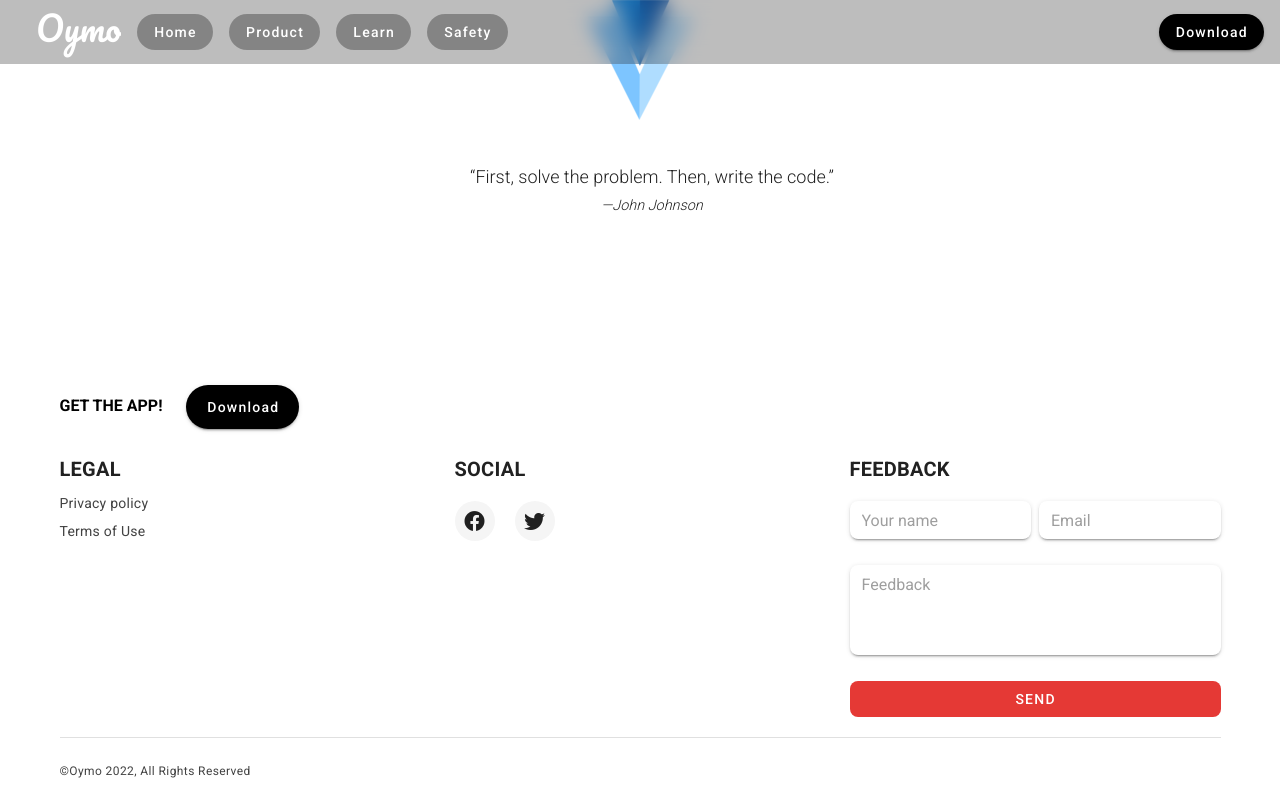
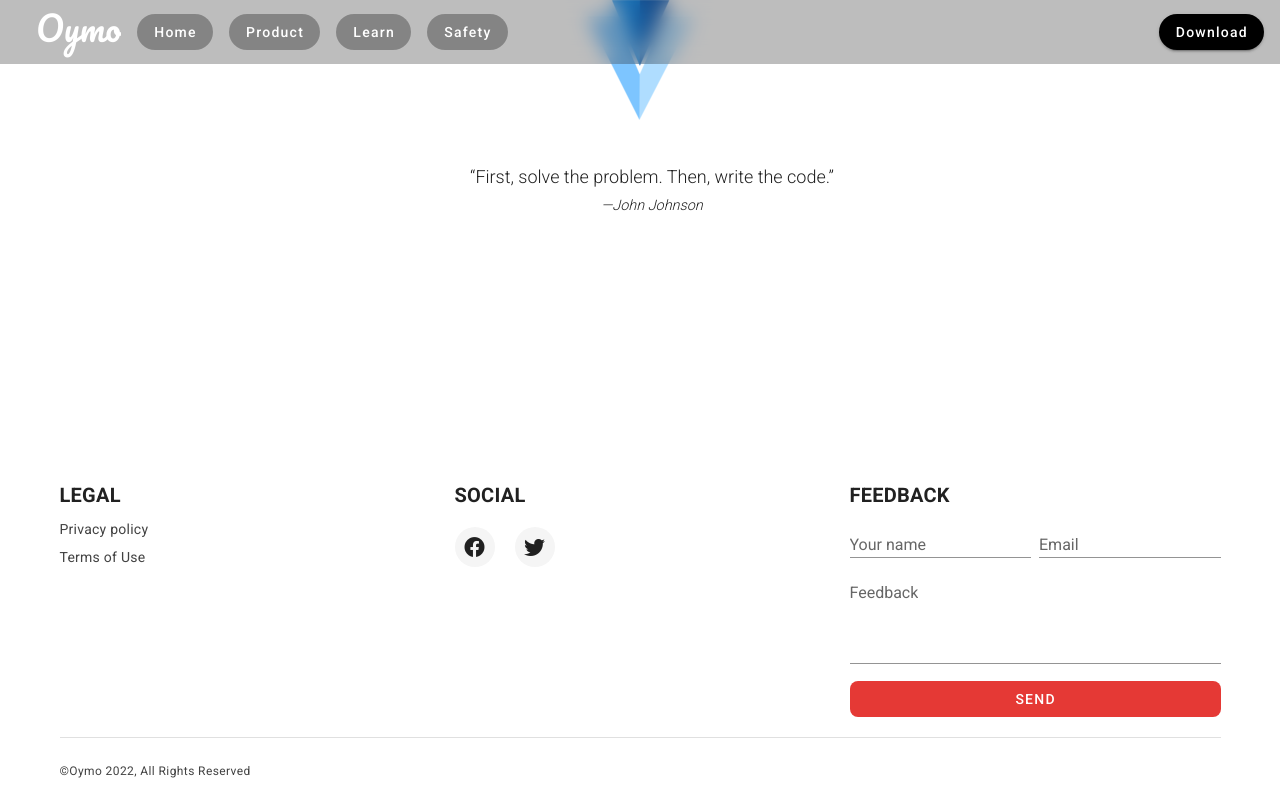
Before and after one commit to rukkiecodes/oymoWeb, a Nuxt app: page /inspire in a window 1280 px wide. Built offline with nearby package versions, Linux system fonts and the light colour scheme.

Commit message:
done with index

```diff
--- a/components/index/About.vue
+++ b/components/index/About.vue
@@ -29,7 +29,11 @@
         cols="12"
         sm="4"
       >
-        <v-card min-height="200">
+        <v-card
+          min-height="200"
+          flat
+          outlined
+        >
           <v-row
             justify="space-between"
             align="start"
@@ -41,6 +45,7 @@
               <img
                 src="../../assets/aboutCards/bg1.png"
                 :style="{'width': `${width}%`}"
+                class="ma-3"
               />
             </v-col>
             <v-col
@@ -64,7 +69,11 @@
         cols="12"
         sm="4"
       >
-        <v-card min-height="200">
+        <v-card
+          min-height="200"
+          flat
+          outlined
+        >
           <v-row
             justify="space-between"
             align="start"
@@ -76,6 +85,7 @@
               <img
                 src="../../assets/aboutCards/bg2.png"
                 :style="{'width': `${width}%`}"
+                class="ma-3"
               />
             </v-col>
             <v-col
@@ -99,7 +109,11 @@
         cols="12"
         sm="4"
       >
-        <v-card min-height="200">
+        <v-card
+          min-height="200"
+          flat
+          outlined
+        >
           <v-row
             justify="space-between"
             align="start"
@@ -111,7 +125,7 @@
               <img
                 src="../../assets/aboutCards/bg3.png"
                 :style="{'width': `${width}%`}"
-                class="ma-1"
+                class="ma-3"
               />
             </v-col>
             <v-col
--- a/components/index/Head.vue
+++ b/components/index/Head.vue
@@ -35,11 +35,11 @@
 
 <style lang="scss" scoped>
 .head {
-  background-image: url("../../assets/bg.png");
+  background: linear-gradient(transparent, transparent, rgba(0, 0, 0, 0.9)),
+    url("../../assets/bg.png") no-repeat;
   background-size: cover;
   background-attachment: fixed;
   background-position: center;
-  background-repeat: no-repeat;
   height: 100vh;
   display: flex;
   align-items: center;
--- /dev/null
+++ b/components/index/Testimonials.vue
@@ -0,0 +1,49 @@
+<template>
+  <v-container>
+    <v-slide-group
+      v-model="model"
+      class="pa-4 px-0 mx-0"
+    >
+      <v-slide-item
+        v-for="(feedback, i) in feedbacks"
+        :key="i"
+      >
+        <v-card
+          class="ma-2"
+          min-height="100"
+          max-height="300"
+          width="250"
+          flat
+          outlined
+        >
+          <v-card-title>
+            {{feedback.name}}
+          </v-card-title>
+          <v-card-text>
+            {{feedback.feedback}}
+          </v-card-text>
+        </v-card>
+      </v-slide-item>
+    </v-slide-group>
+  </v-container>
+</template>
+
+<script>
+export default {
+  data: () => ({
+    model: null,
+    feedbacks: []
+  }),
+
+  mounted () {
+    this.$nextTick(async () => {
+      const result = await this.$axios({
+        method: 'get',
+        url: 'https://oymo.herokuapp.com/get'
+      })
+      this.feedbacks = []
+      this.feedbacks.push(...result.data.feedbacks)
+    })
+  }
+}
+</script>
--- a/layouts/footer.vue
+++ b/layouts/footer.vue
@@ -8,21 +8,6 @@
         justify="start"
         align="start"
       >
-        <v-col cols="12">
-          <span class="text-uppercase black--text font-weight-bold mr-5">
-            GET THE APP!
-          </span>
-          <v-btn
-            dark
-            large
-            rounded
-            color="black"
-            class="text-capitalize"
-            href="https://exp-shell-app-assets.s3.us-west-1.amazonaws.com/android/%40rukkiecodes/oymo-23d92dc94cac4bd7a2a38ae2ba25208e-signed.apk"
-          >
-            Download
-          </v-btn>
-        </v-col>
         <v-col
           cols="12"
           sm="4"
@@ -76,27 +61,26 @@
           <p class="text-h6 font-weight-bold text-uppercase">Feedback</p>
           <div class="d-flex">
             <v-text-field
-              solo
               dense
-              class="rounded-lg mr-1"
-              placeholder="Your name"
+              class="mr-1"
+              color="grey darken-3"
+              label="Your name"
               v-model="credential.name"
             />
             <v-text-field
-              solo
               dense
-              placeholder="Email"
-              class="rounded-lg ml-1"
+              class="ml-1"
+              label="Email"
+              color="grey darken-3"
               v-model="credential.email"
             />
           </div>
           <v-textarea
-            solo
             dense
             rows="3"
             no-resize
-            class="rounded-lg"
-            placeholder="Feedback"
+            color="grey darken-3"
+            label="Feedback"
             v-model="credential.feedback"
           />
           <v-btn
--- a/pages/index.vue
+++ b/pages/index.vue
@@ -6,14 +6,16 @@
 
     <Head />
     <About />
+    <Testimonials />
   </v-container>
 </template>
 
 <script>
 import Head from '~/components/index/Head.vue';
 import About from '~/components/index/About.vue';
+import Testimonials from '~/components/index/Testimonials.vue';
 export default {
   name: "IndexPage",
-  components: { Head, About }
+  components: { Head, About, Testimonials }
 }
 </script>
```
